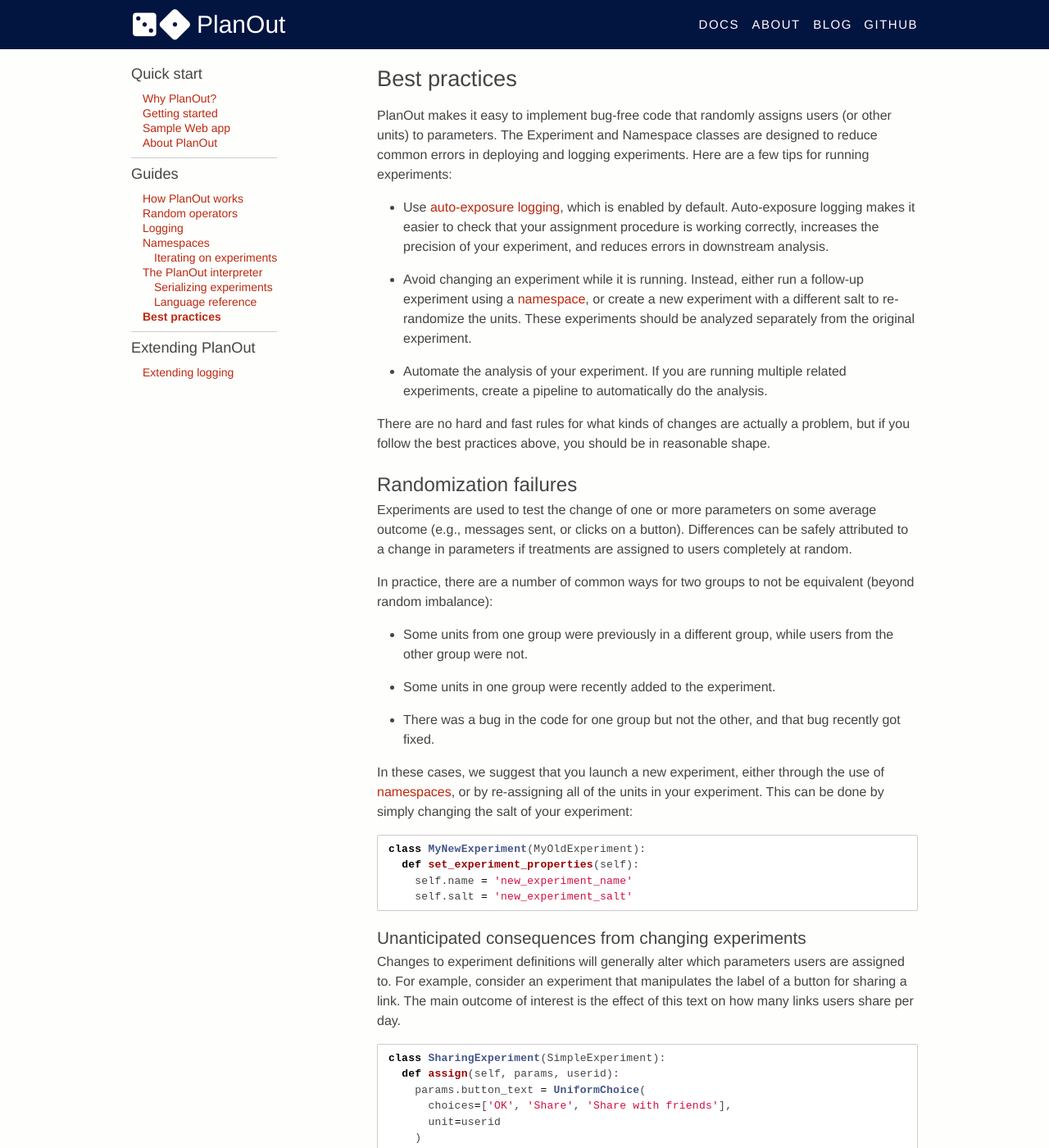
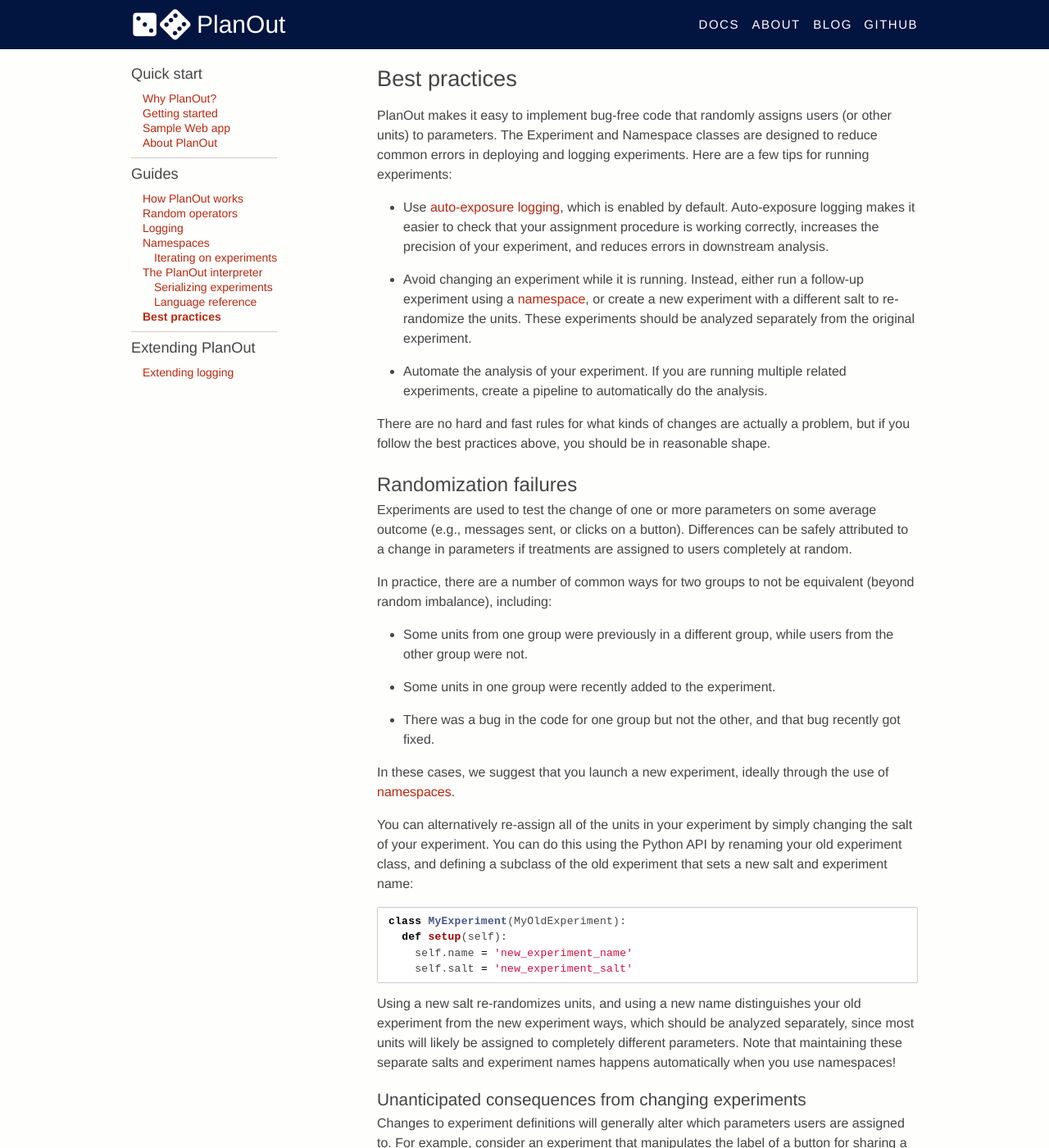
Before and after one commit to facebookarchive/planout, a Jekyll site: the page built from docs/06-best-practices.md, in a window 1280 px wide and 1400 px high. Shown: the whole window at 82% size. Built offline with Jekyll 4.4.1, drawn with Linux system fonts in a browser that asks for light colours; Markdown is read by kramdown in place of the engine named in the settings.

Commit message:
clarified best practices guide and fixed typos

````diff
--- a/docs/06-best-practices.md
+++ b/docs/06-best-practices.md
@@ -19,20 +19,33 @@ There are no hard and fast rules for what kinds of changes are actually a proble
 ## Randomization failures
 Experiments are used to test the change of one or more parameters on some average outcome (e.g., messages sent, or clicks on a button). Differences can be safely attributed to a change in parameters if treatments are assigned to users completely at random.
 
-In practice, there are a number of common ways for two groups to not be equivalent (beyond random imbalance):
+In practice, there are a number of common ways for two groups to not be equivalent (beyond random imbalance), including:
+
  - Some units from one group were previously in a different group, while users from the other group were not.
+
  - Some units in one group were recently added to the experiment.
+
  - There was a bug in the code for one group but not the other, and that bug recently got fixed.
 
-In these cases, we suggest that you launch a new experiment, either through the use of [namespaces](namespaces.html), or by re-assigning all of the units in your experiment.  This can be done by simply changing the salt of your experiment:
+In these cases, we suggest that you launch a new experiment, ideally through the use of [namespaces](namespaces.html).
+
+You can alternatively re-assign all of the units in your experiment by simply
+changing the salt of your experiment. You can do this using the Python API
+by renaming your old experiment class, and defining a subclass of the old
+experiment that sets a new salt and experiment name:
 
 ```python
-class MyNewExperiment(MyOldExperiment):
-  def set_experiment_properties(self):
+class MyExperiment(MyOldExperiment):
+  def setup(self):
     self.name = 'new_experiment_name'
     self.salt = 'new_experiment_salt'
 ```
 
+Using a new salt re-randomizes units, and using a new name distinguishes your
+old experiment from the new experiment ways, which should be analyzed separately,
+since most units will likely be assigned to completely different parameters.
+Note that maintaining these separate salts and experiment names happens automatically
+when you use namespaces!
 
 ### Unanticipated consequences from changing experiments
 Changes to experiment definitions will generally alter which parameters users are assigned to. For example, consider an experiment that manipulates the label of a button for sharing a link. The main outcome of interest is the effect of this text on how many links users share per day.
````
Also changed, not shown: docs/03-how-planout-works.md (+3 -2 lines).
